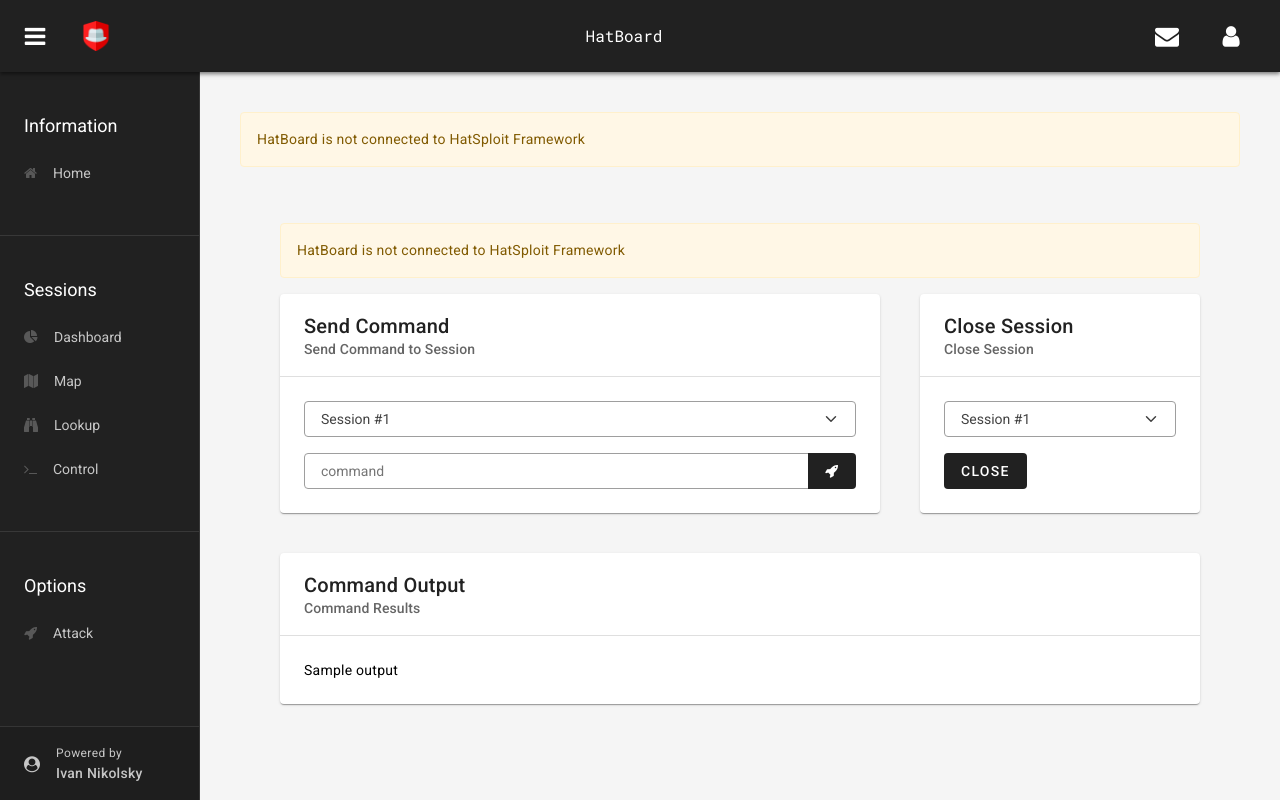
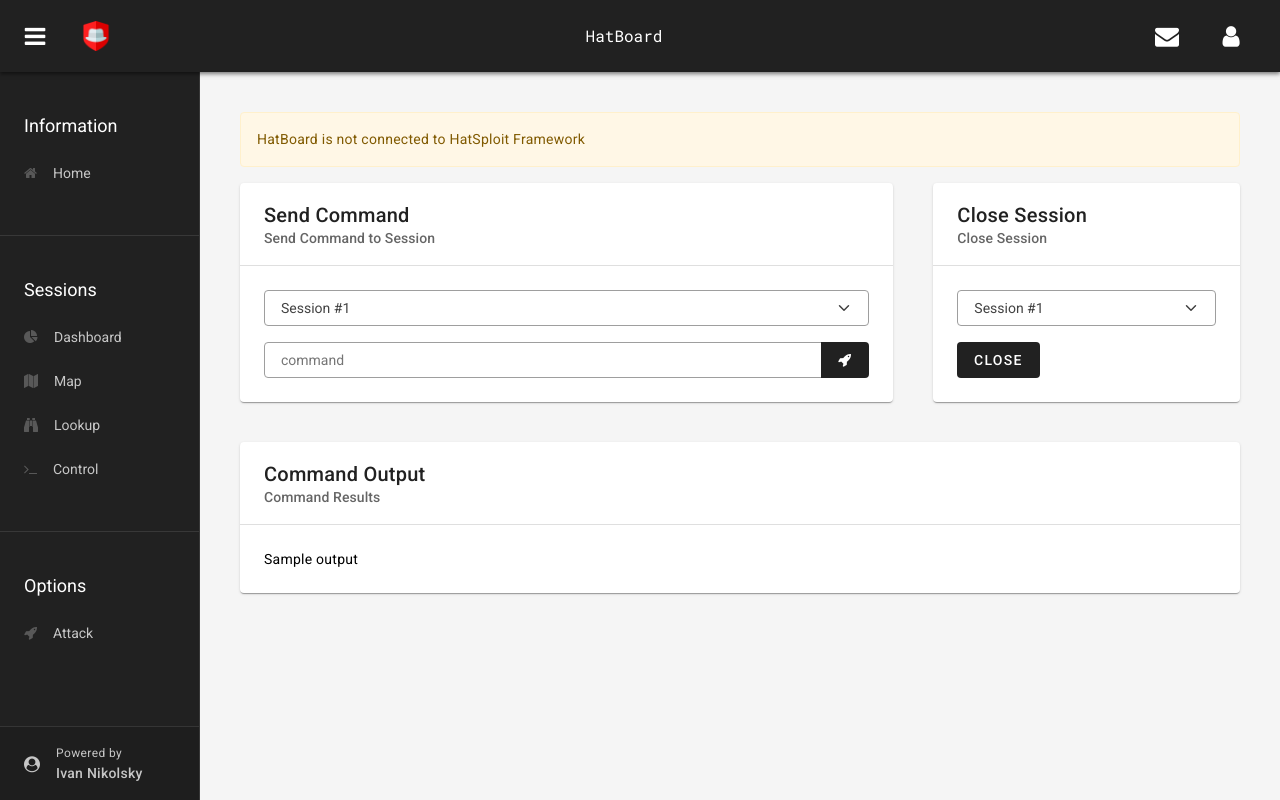
Before and after one commit to enty8080/HatBoard, a Django app: template hatboard/core/templates/control.html in a window 1280 px wide. Run offline with Django 3.2, Linux system fonts and the light colour scheme; the template is opened without the code that fills it: most values are stand-ins (such as "Sample title", 1, 10 or a date in 2020); some libraries are stand-ins or nearby versions.

Commit message:
Update control.html

```diff
--- a/hatboard/core/templates/control.html
+++ b/hatboard/core/templates/control.html
@@ -5,10 +5,6 @@
 
 <body class="nav-fixed bg-light">
 <main>
-    <div class="container-xl p-5">
-        {% if not connected %}
-        <div class="alert alert-warning" role="alert">HatBoard is not connected to HatSploit Framework</div>
-        {% endif %}
         <div class="row gx-5">
             <div class="col-lg-8 mb-5">
                 <div class="card card-raised h-100">
@@ -93,7 +89,6 @@
                 </output>
             </div>
         </div>
-    </div>
 </main>
 </body>
 
```
